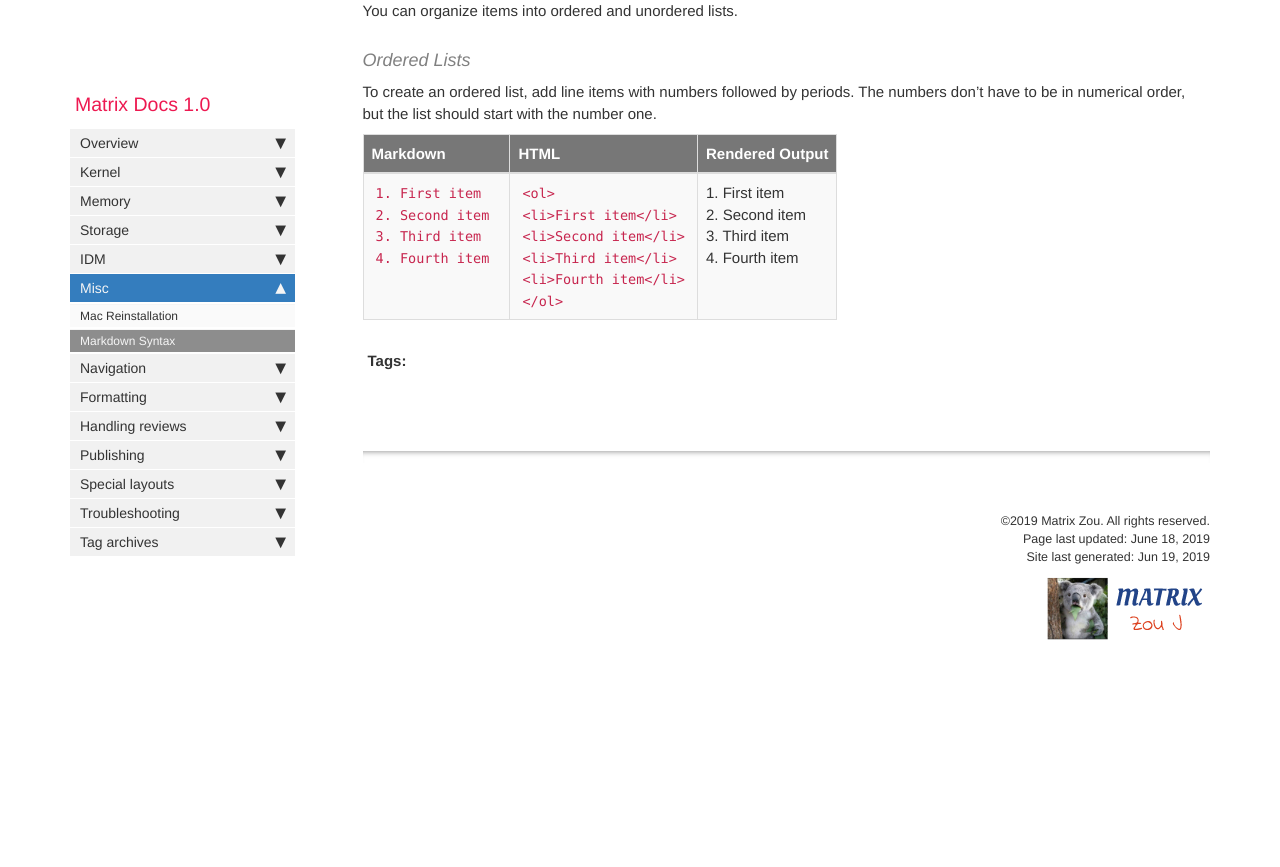
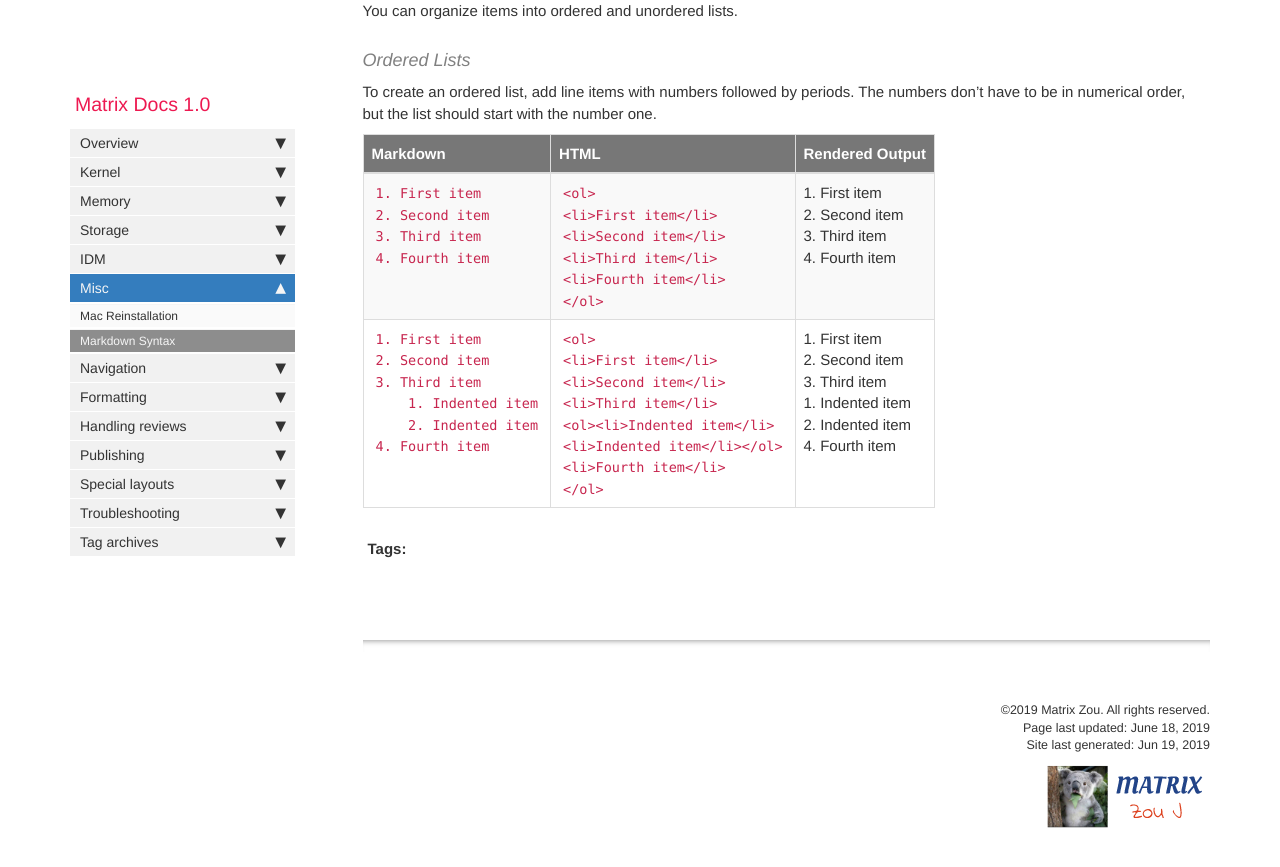
Before and after one commit to matrixzj/documentations, a Jekyll site: the page built from pages/misc/misc_markdown.md, in a window 1280 px wide and 900 px high, scrolled down 3022 px. Shown: the top 867 px of the window. Built offline with Jekyll 4.4.1, drawn with Linux system fonts in a browser that asks for light colours; comment, search, counter and statistics services are not loaded; before the commit the page ends 3734 px from its top, so only the background shows below that.

Commit message:
There are 1 files have been modified at 2019-06-19 02:46:33 . 	-rw-r--r-- 1 jzou ops 5696 Jun 19 02:46 pages/misc/misc_markdown.md No files have been added. No files have been deleted. No file type has been changed.

```diff
--- a/pages/misc/misc_markdown.md
+++ b/pages/misc/misc_markdown.md
@@ -97,6 +97,7 @@ To create an ordered list, add line items with numbers followed by periods. The
 **Markdown** | **HTML** | **Rendered Output**
 ------------- | ------------- | -----
 `1. First item`<br>`2. Second item`<br>`3. Third item`<br>`4. Fourth item ` | `<ol>`<br>`<li>First item</li>`<br>`<li>Second item</li>`<br>`<li>Third item</li>`<br>`<li>Fourth item</li>`<br>`</ol> ` | 1. First item<br>2. Second item<br>3. Third item<br>4. Fourth item
+`1. First item`<br>`2. Second item`<br>`3. Third item`<br>`    1. Indented item`<br>`    2. Indented item`<br>`4. Fourth item ` | `<ol>`<br>`<li>First item</li>`<br>`<li>Second item</li>`<br>`<li>Third item</li>`<br>`<ol><li>Indented item</li>`<br>`<li>Indented item</li></ol>`<br>`<li>Fourth item</li>`<br>`</ol> ` | 1. First item<br>2. Second item<br>3. Third item<br>     1. Indented item<br>    2. Indented item<br>4. Fourth item
 {: .table-bordered }
 
 {% include links.html %}
```
